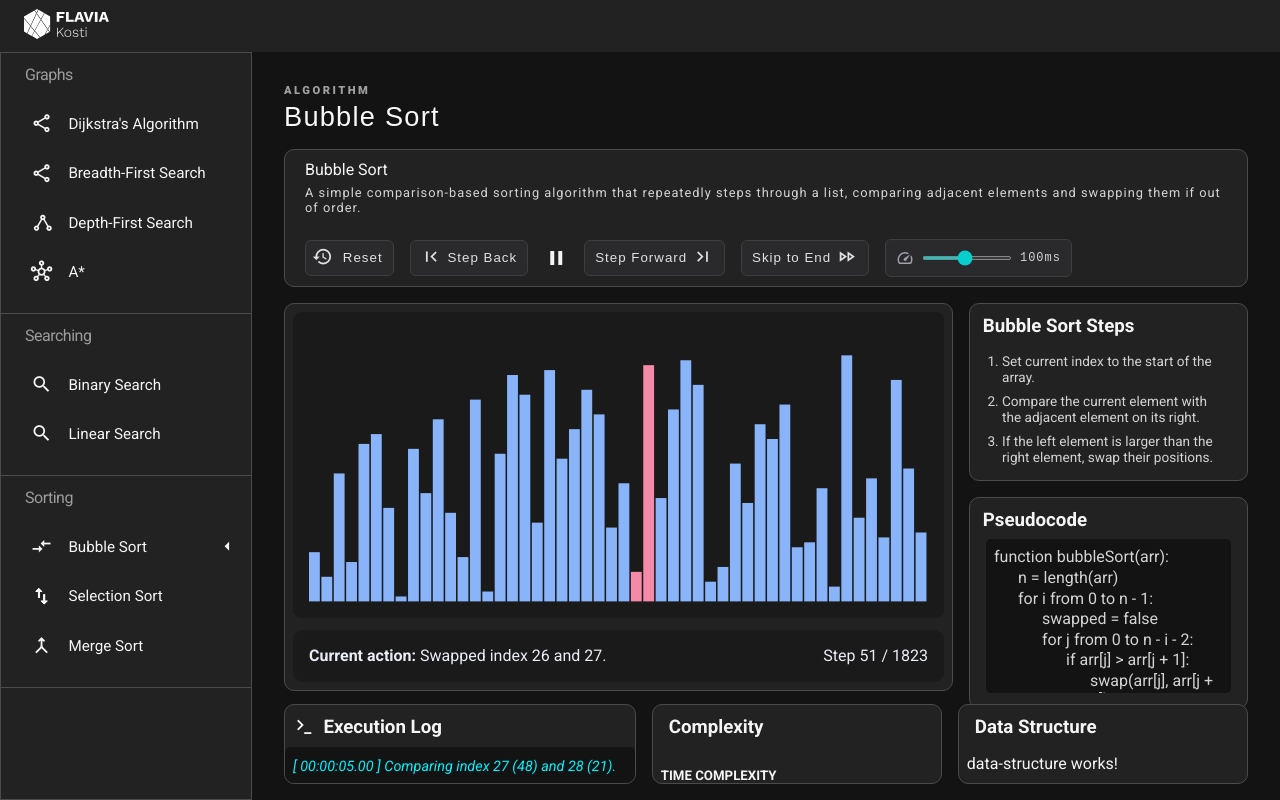
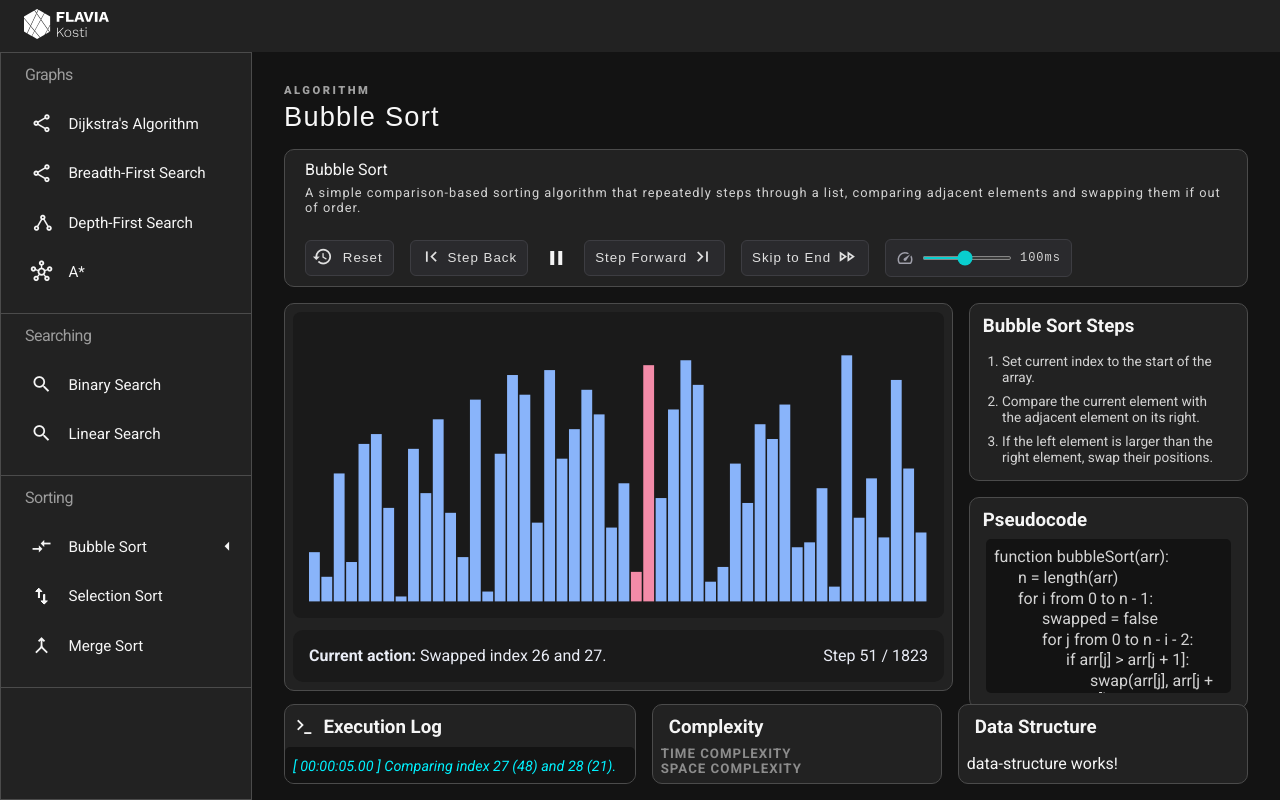
Before and after one commit to flavia3107/algorithm-visualizer, an Angular app: page / in a window 1280 px wide. Built offline with nearby package versions, Linux system fonts and the light colour scheme.

Commit message:
Algorithm-Visualizer: Complexity Details - P2

```diff
--- a/src/app/components/complexity-info/complexity-info.scss
+++ b/src/app/components/complexity-info/complexity-info.scss
@@ -1,3 +1,6 @@
 h5 {
 	text-transform: uppercase;
+	opacity: 0.5;
+	letter-spacing: 1px;
+	margin: 0;
 }
```
